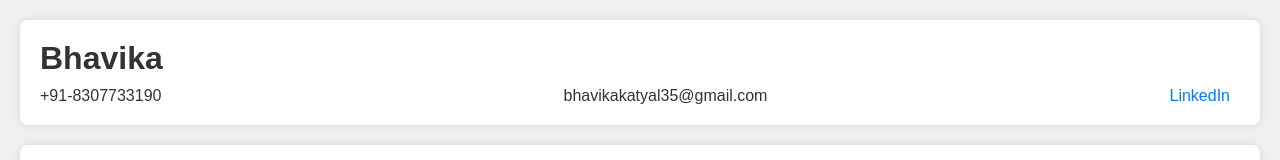
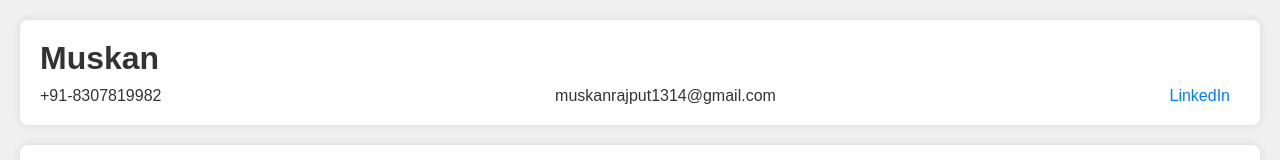
Before and after one commit to bhavika638/portfolio, a plain HTML site: page index.html in a window 1280 px wide. Shown: the top 160 px of the page. Drawn offline with Linux system fonts and the light colour scheme.

Commit message:
Update index.html

```diff
--- a/index.html
+++ b/index.html
@@ -8,10 +8,10 @@
 </head>
 <body>
     <header>
-        <div class="name">Bhavika</div>
+        <div class="name">Muskan</div>
         <div class="contact-info">
-            <span class="phone">+91-8307733190</span>
-            <span class="email">bhavikakatyal35@gmail.com</span>
+            <span class="phone">+91-8307819982</span>
+            <span class="email">muskanrajput1314@gmail.com</span>
             <span class="linkedin"><a href="https://www.linkedin.com/in/muskan-rajput-546910223">LinkedIn</a></span>
         </div>
     </header>
```
